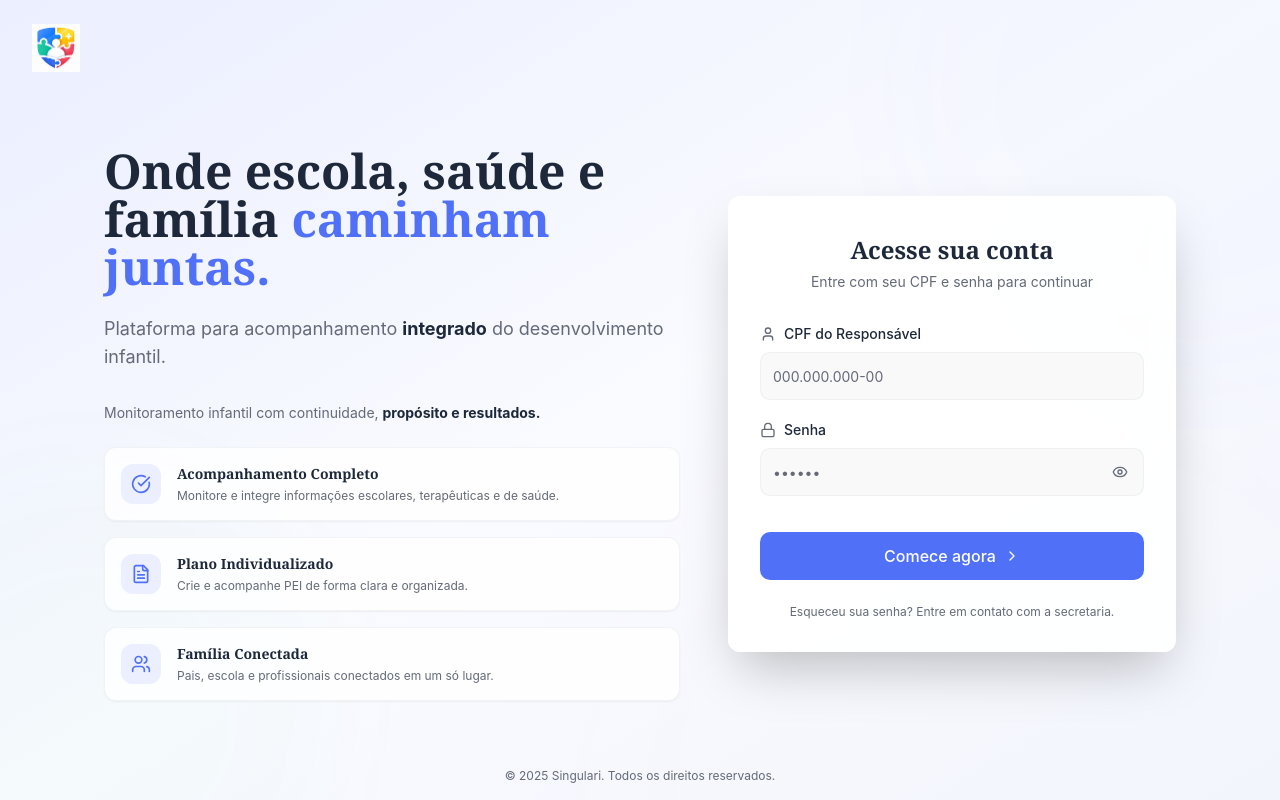
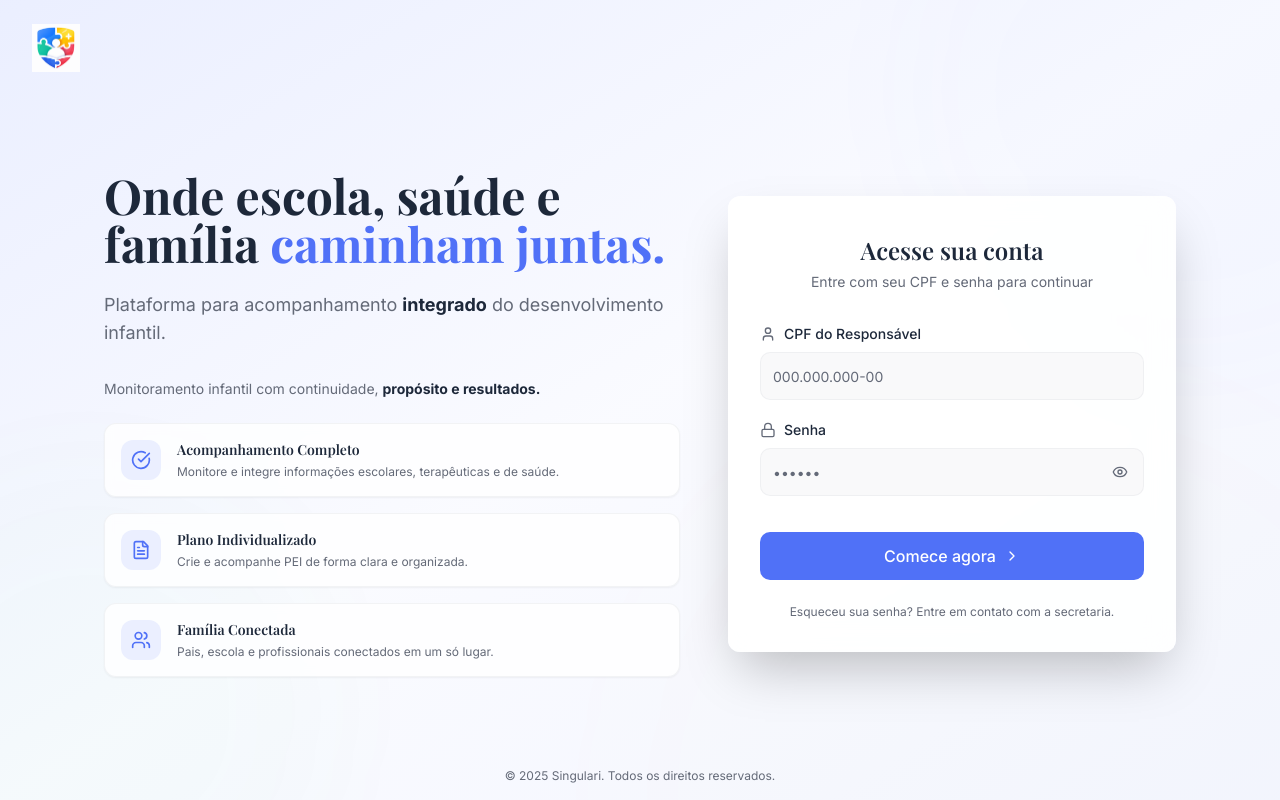
Before and after one commit to arthurcouto/singulari, a React (Vite) app in the folder dashboard/: page /login in a window 1280 px wide. Built offline with nearby package versions, Linux system fonts and the light colour scheme; the HTML template or start-up script is replaced by a standard one.

Commit message:
completionId: cgen-5945c7b614284724bbf590f125085980
cgen-5945c7b614284724bbf590f125085980

```diff
--- a/dashboard/src/index.css
+++ b/dashboard/src/index.css
@@ -1,8 +1,8 @@
+@import url('https://fonts.googleapis.com/css2?family=Playfair+Display:wght@400;500;600;700&family=Inter:wght@300;400;500;600;700&display=swap');
+
 @tailwind base;
 @tailwind components;
 @tailwind utilities;
-
-@import url('https://fonts.googleapis.com/css2?family=Playfair+Display:wght@400;500;600;700&family=Inter:wght@300;400;500;600;700&display=swap');
 
 @layer base {
   :root {
```
